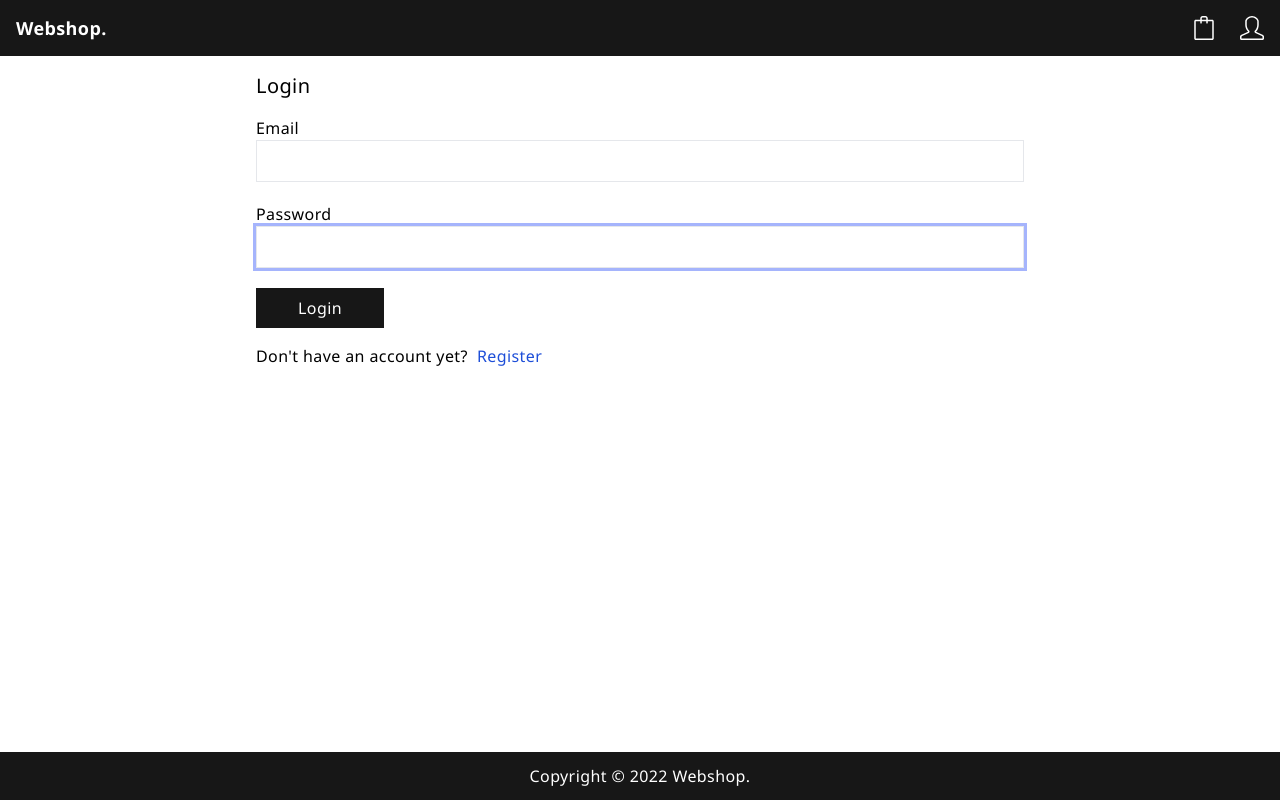
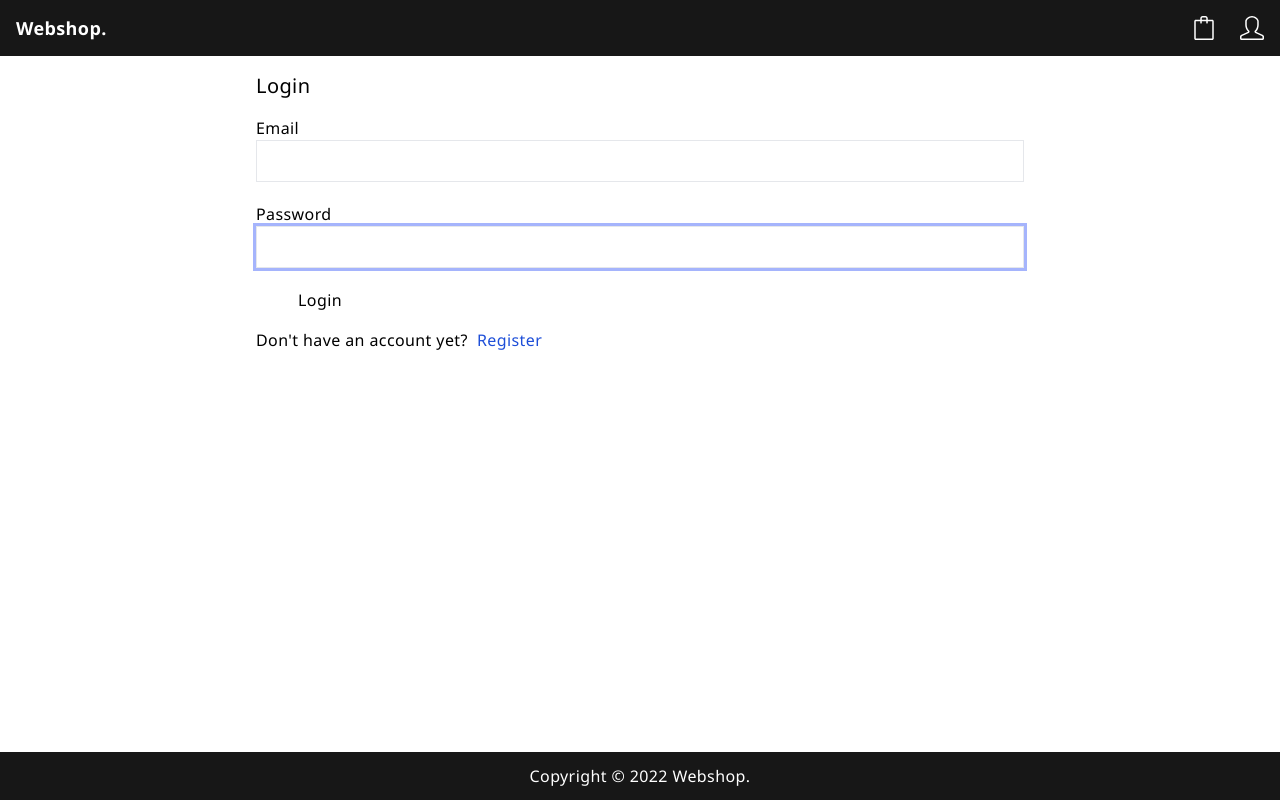
Before and after one commit to micke-berg/next-fullstack-webshop, a Next.js app: page /login in a window 1280 px wide. Built offline with nearby package versions, Linux system fonts and the light colour scheme; no server answers.

Commit message:
accent-button class

```diff
--- a/styles/globals.css
+++ b/styles/globals.css
@@ -31,14 +31,15 @@ a {
 }
 
 .primary-button {
-	@apply bg-emerald-300 py-2 px-4 outline-none hover:bg-emerald-400 active:bg-emerald-500;
+	@apply py-2 px-4 text-white bg-neutral-900 border-none hover:bg-neutral-800 active:bg-neutral-900;
 }
 
 .secondary-button {
 	@apply py-2 px-4  border border-gray-400 hover:border-neutral-200 hover:bg-gray-200 active:bg-gray-300;
 }
-.black-button {
-	@apply py-2 px-4 text-white bg-neutral-900 border-none hover:bg-neutral-800 active:bg-neutral-900;
+
+.accent-button {
+	@apply bg-emerald-300 py-2 px-4 outline-none hover:bg-emerald-400 active:bg-emerald-500;
 }
 
 input,
```
